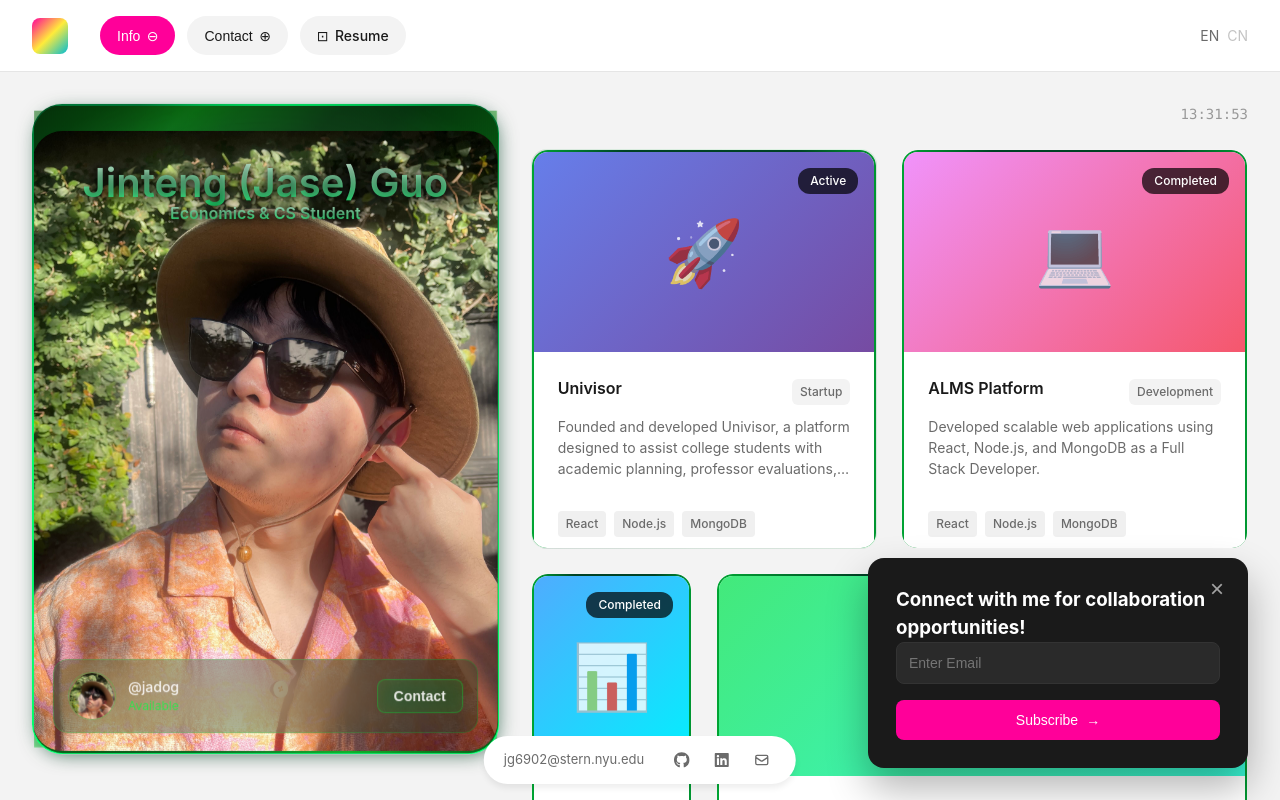
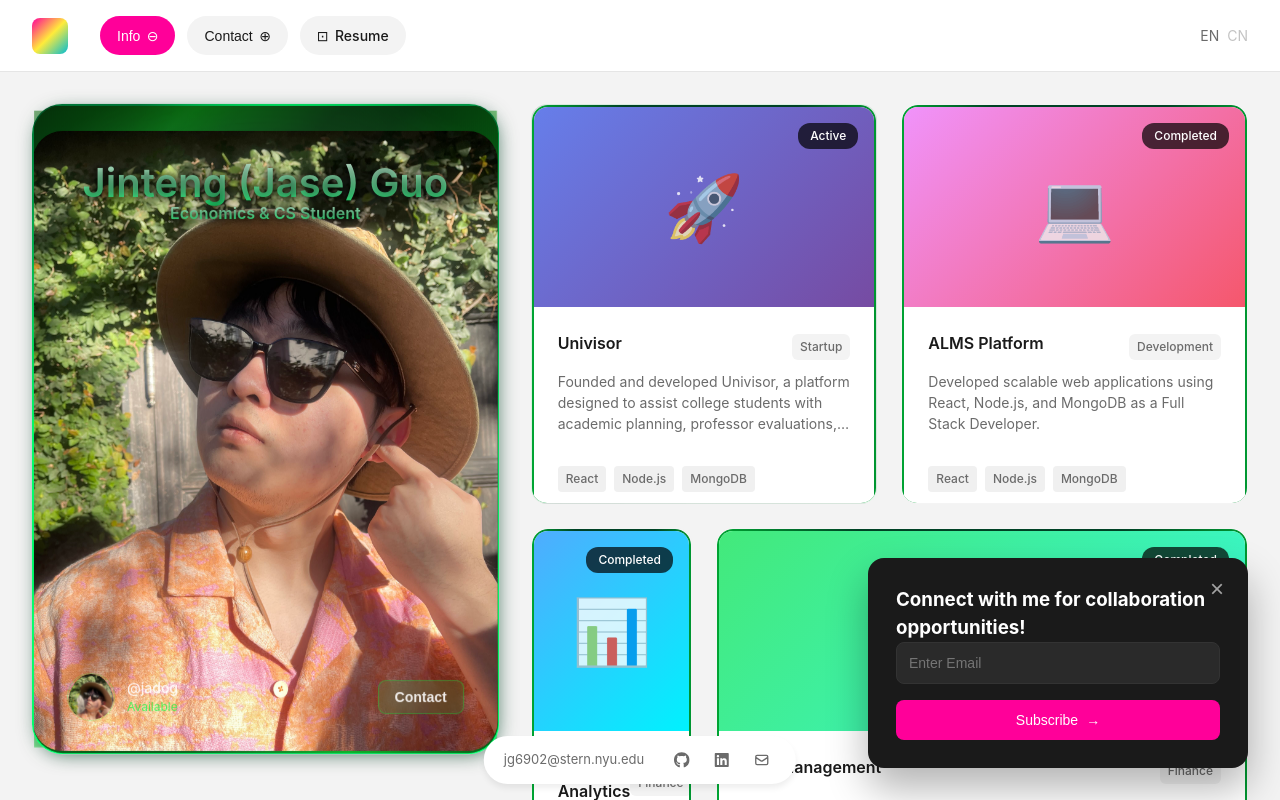
Before and after one commit to Jadog1122/jinteng_guo, a React (Create React App) app: page / in a window 1280 px wide. Shown: the top 800 px of the page. Built offline with nearby package versions, Linux system fonts and the light colour scheme.

Commit message:
Remove timestamp and green background box from profile card

```diff
--- a/src/components/ProfileCard.css
+++ b/src/components/ProfileCard.css
@@ -294,10 +294,10 @@
   display: flex;
   align-items: center;
   justify-content: space-between;
-  background: rgba(0, 66, 37, 0.3);
-  backdrop-filter: blur(30px);
-  border: 1px solid rgba(0, 255, 65, 0.2);
-  border-radius: 15px;
+  background: transparent;
+  backdrop-filter: none;
+  border: none;
+  border-radius: 0;
   padding: 12px 14px;
   pointer-events: auto;
 }
--- a/src/pages/MainPage.jsx
+++ b/src/pages/MainPage.jsx
@@ -132,10 +132,6 @@ const MainPage = () => {
 
                 {/* Content Area */}
                 <main style={styles.contentArea}>
-                    <div style={styles.contentHeader}>
-                        <span style={styles.timestamp}>{formatTime(currentTime)}</span>
-                    </div>
-
                     <div style={styles.projectsGrid}>
                         {projects.map((project, index) => (
                             <MagicBento
```
